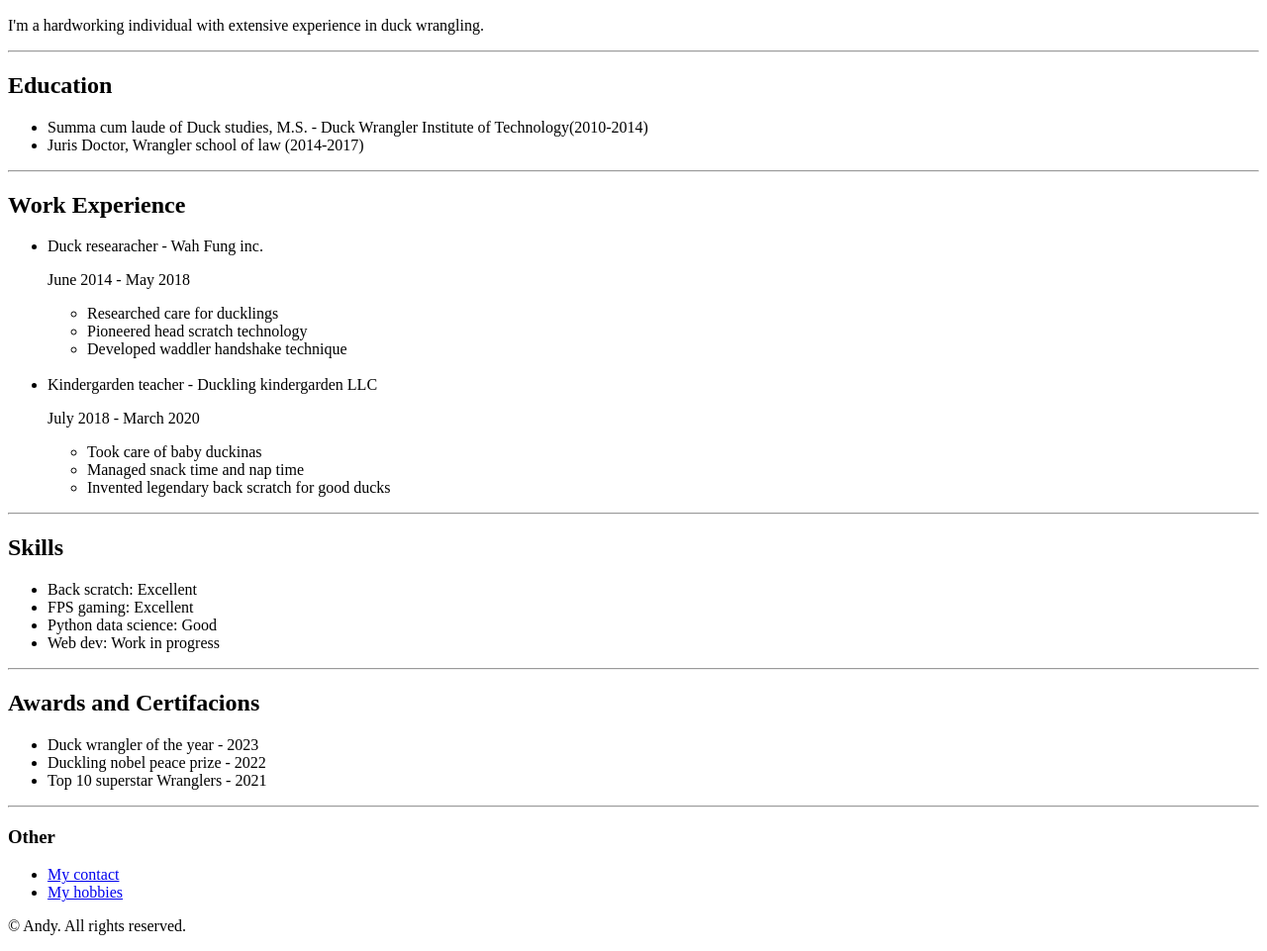
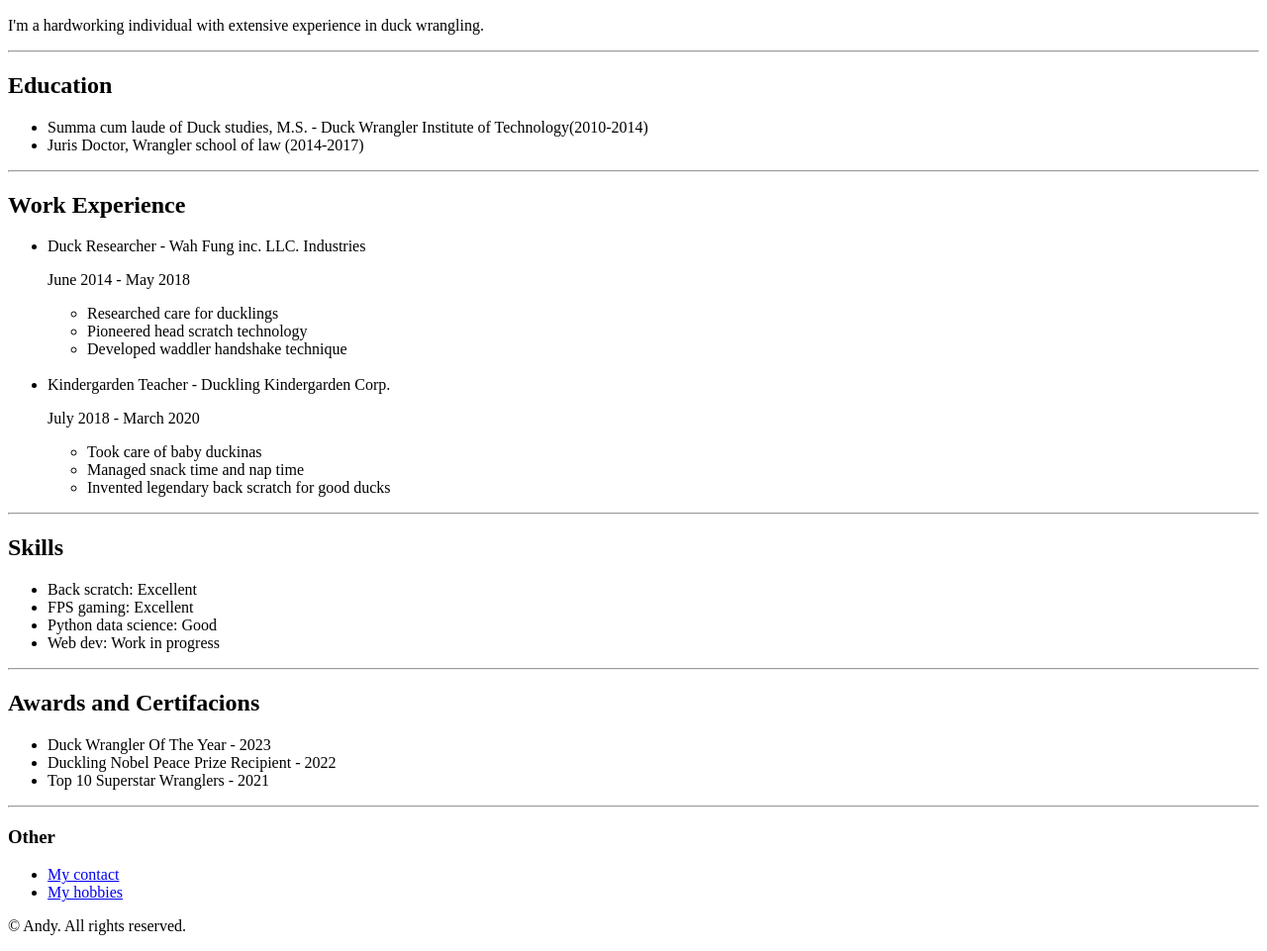
Before and after one commit to miramo1/html-portfolio, a plain HTML site: page index.html in a window 1280 px wide. Shown: the part 110-1071 px from the top of the page at 99% size. Drawn offline with Linux system fonts and the light colour scheme.

Commit message:
Add files via upload

```diff
--- a/index.html
+++ b/index.html
@@ -1,7 +1,7 @@
 <!DOCTYPE html>
 
 <head>
-  <title>Andys's Resume</title>
+  <title>Andys Resume</title>
 </head>
 
 <body>
@@ -20,7 +20,7 @@
   <h2>Work Experience</h2>
 
   <ul>
-    <li>Duck researacher - Wah Fung inc.</li>
+    <li>Duck Researcher - Wah Fung inc. LLC. Industries</li>
     <p>June 2014 - May 2018</p>
     <ul>
       <li>Researched care for ducklings</li>
@@ -28,7 +28,7 @@
       <li>Developed waddler handshake technique</li>
       <br />
     </ul>
-    <li>Kindergarden teacher - Duckling kindergarden LLC</li>
+    <li>Kindergarden Teacher - Duckling Kindergarden Corp.</li>
     <p>July 2018 - March 2020</p>
     <ul>
       <li>Took care of baby duckinas</li>
@@ -51,9 +51,9 @@
 
   <h2>Awards and Certifacions</h2>
   <ul>
-    <li>Duck wrangler of the year - 2023</li>
-    <li>Duckling nobel peace prize -  2022</li>
-    <li>Top 10 superstar Wranglers - 2021</li>
+    <li>Duck Wrangler Of The Year - 2023</li>
+    <li>Duckling Nobel Peace Prize Recipient - 2022</li>
+    <li>Top 10 Superstar Wranglers - 2021</li>
   </ul>
 
   <hr />
```
